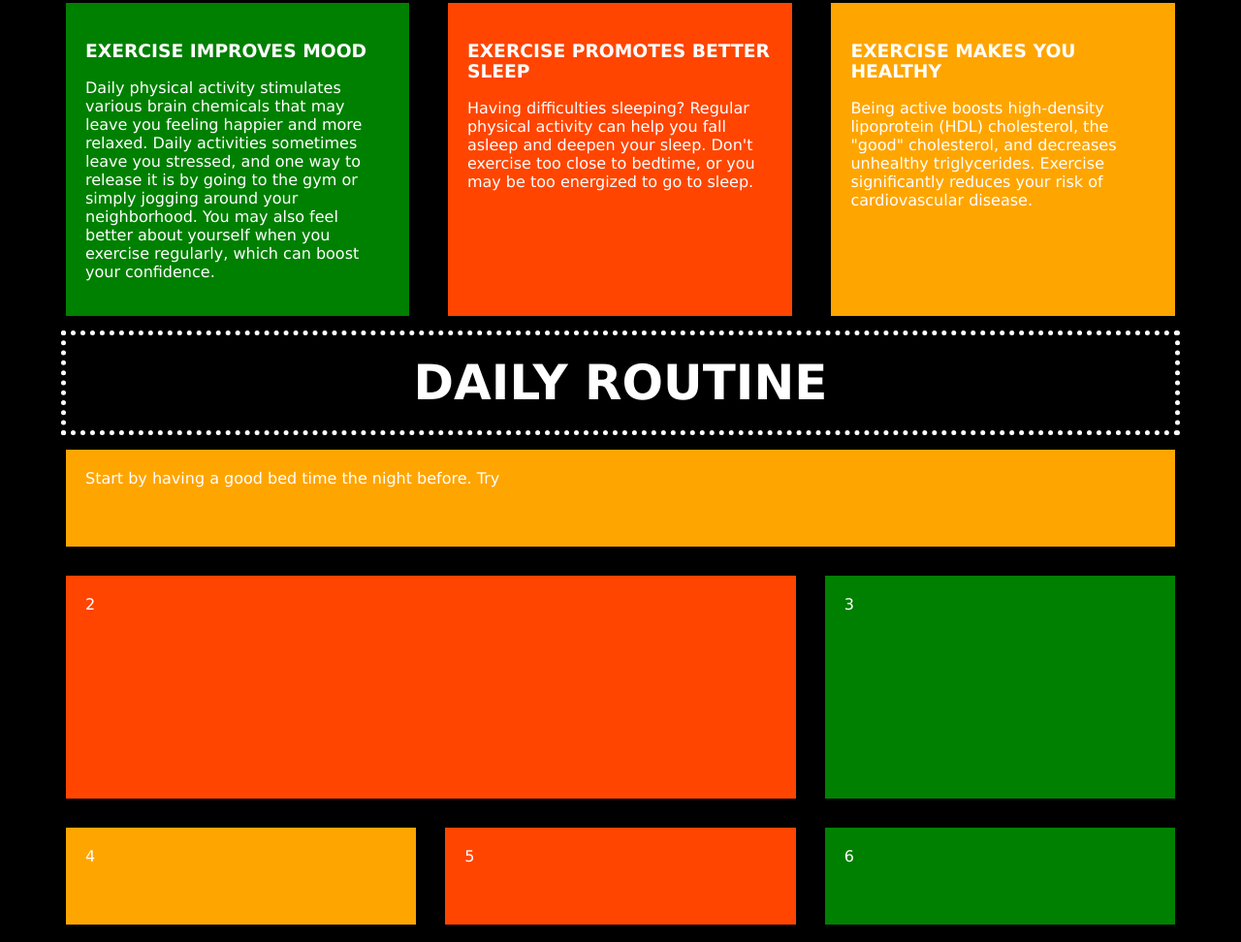
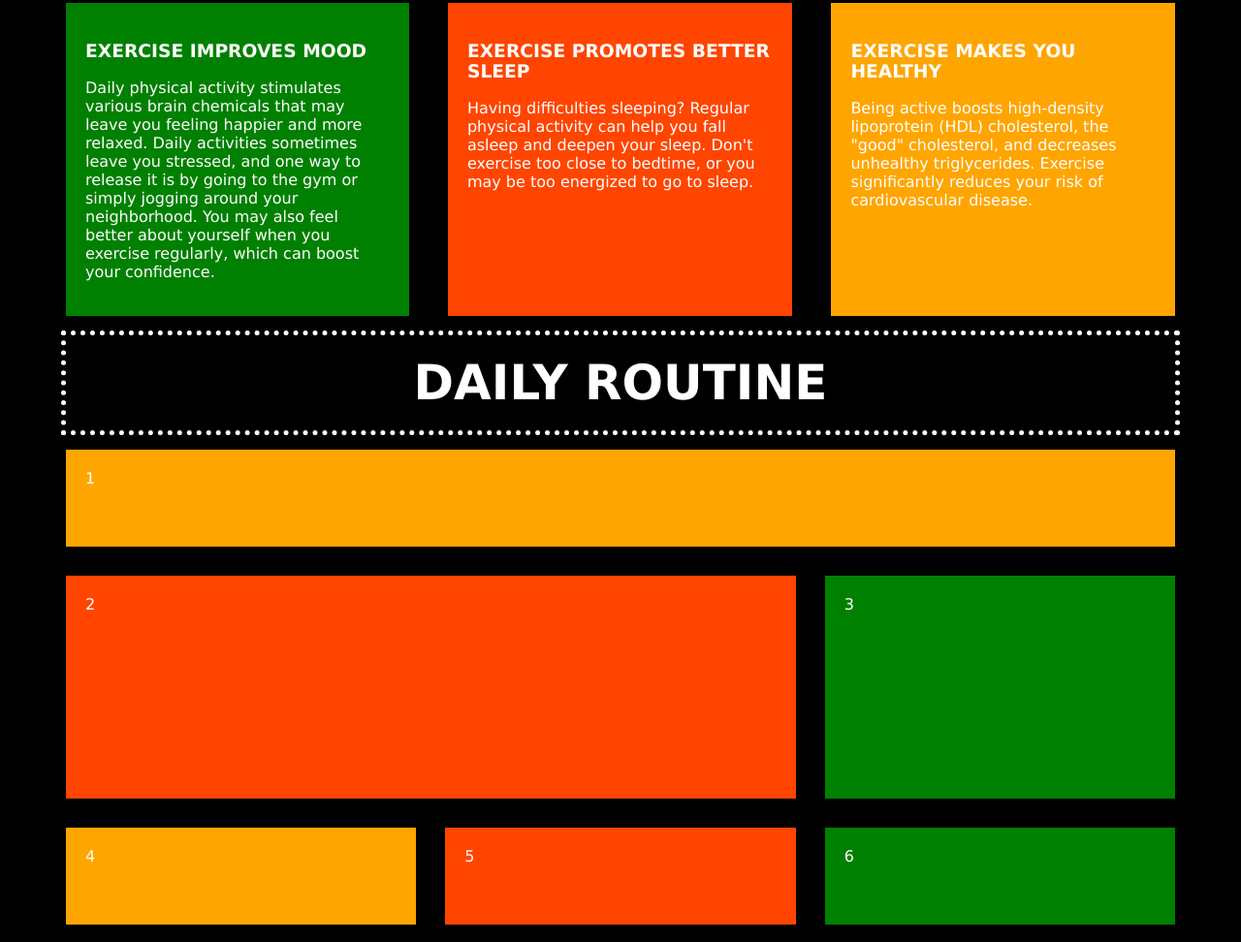
Before and after one commit to lauradesigner/MajorAssignment2, a plain HTML site: page index.html in a window 1280 px wide. Shown: the part 681-1653 px from the top of the page at 97% size. Drawn offline with Linux system fonts and the light colour scheme.

Commit message:
Update index.html

```diff
--- a/index.html
+++ b/index.html
@@ -62,7 +62,7 @@
         <section class="content">
             <h1 class="title" id="daily routine">DAILY ROUTINE</h1>
             <div class="grid-container-routine">
-                <div class="grid-item i1">Start by having a good bed time the night before. Try</div>
+                <div class="grid-item i1">1</div>
                 <div class="grid-item i2">2</div>
                 <div class="grid-item i3">3</div>
                 <div class="grid-item i4">4</div>
```
